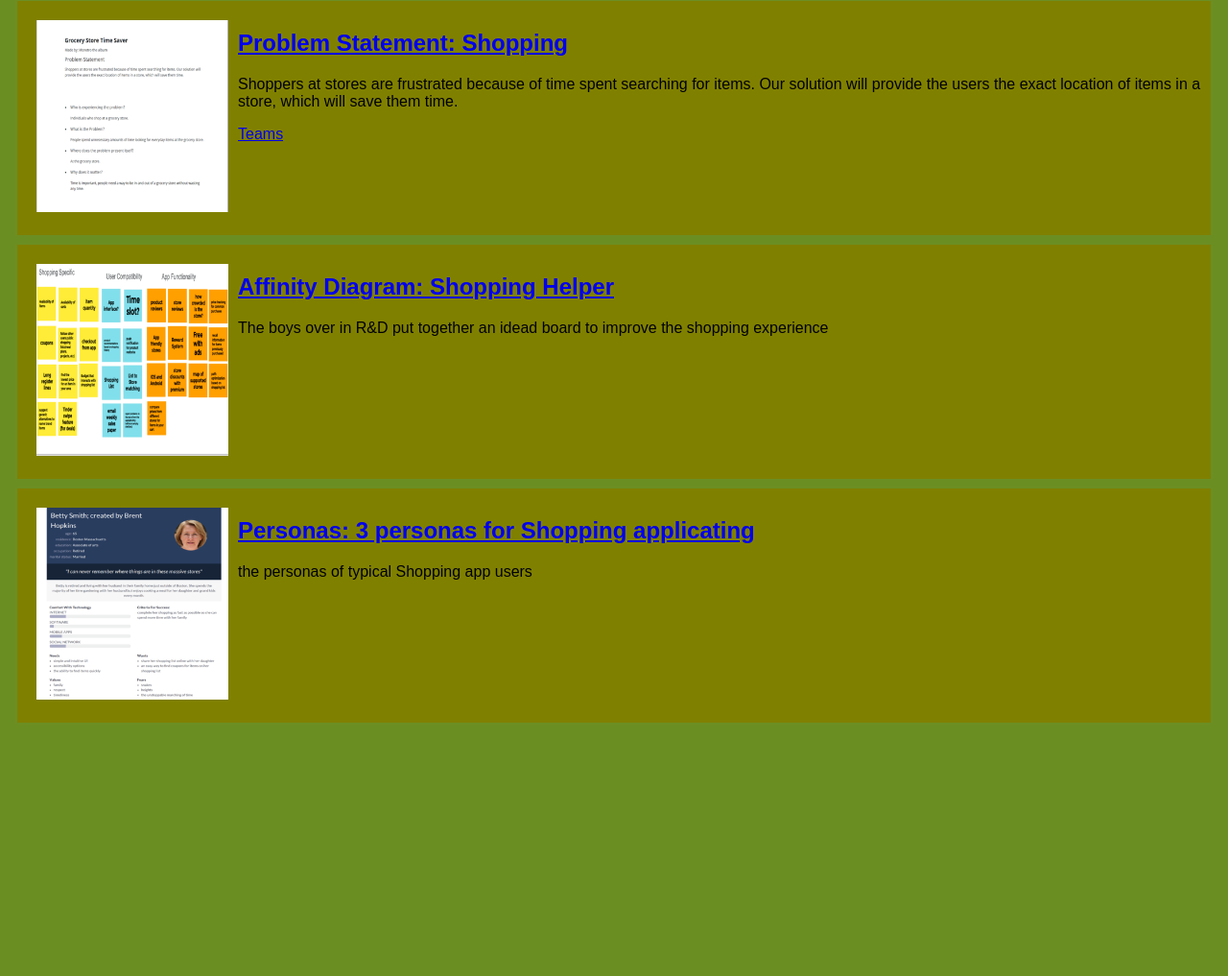
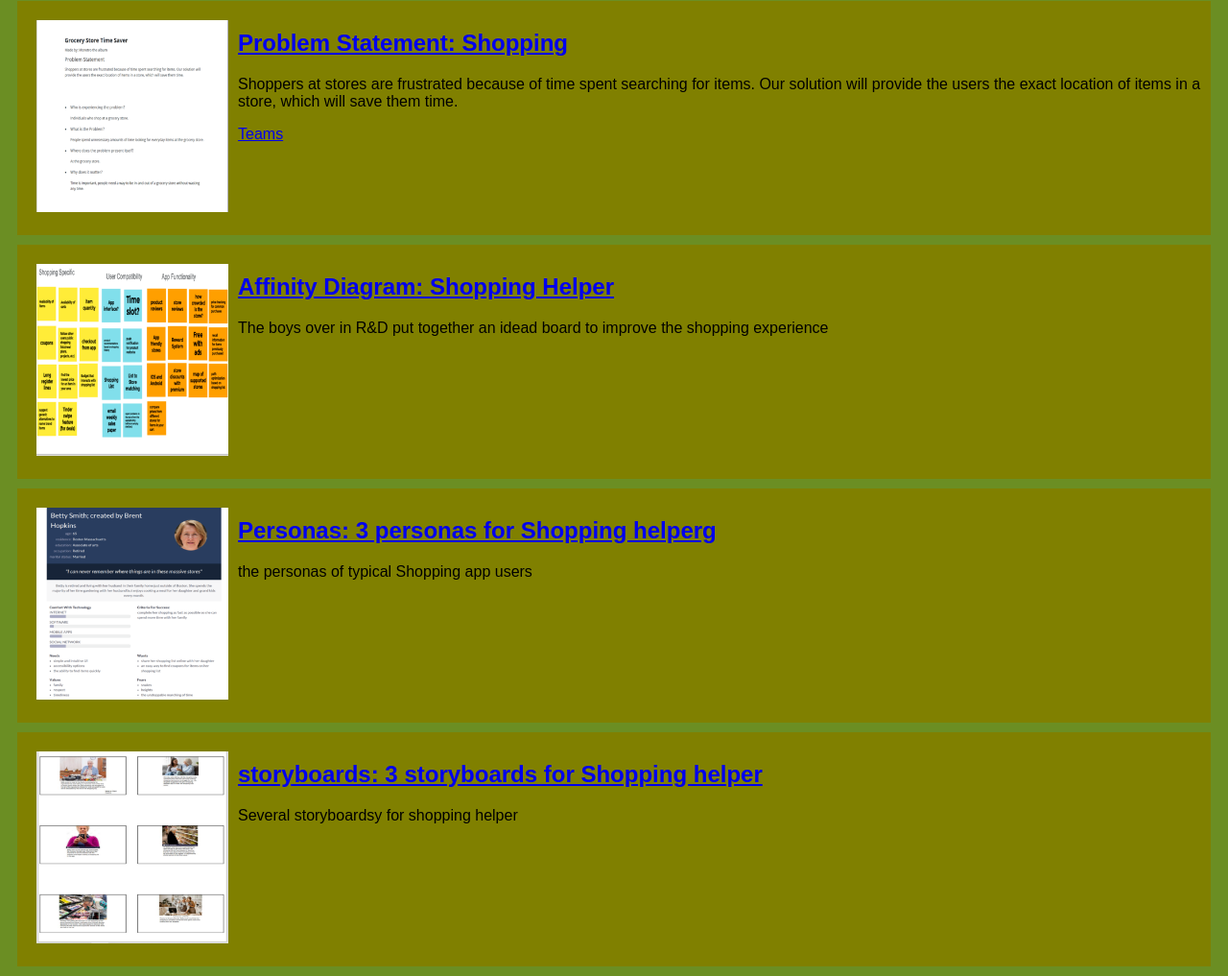
Before and after one commit to BrentpHopkins/BrentHopkins.github.io, a plain HTML site: page index.html in a window 1280 px wide. Shown: the part 79-1096 px from the top of the page at 96% size. Before the commit the page ends 842 px from the top, so only its background shows below. Drawn offline with Linux system fonts and the light colour scheme.

Commit message:
added storyboards

```diff
--- a/index.html
+++ b/index.html
@@ -31,9 +31,18 @@
         <section class = "assignment">
             <a href = "Files/Personas.pdf"><img src = "Images/personna.png"></a>
             <section class = "assignment-details">
-                <a href = "Files/Personas.pdf"><h2>Personas: 3 personas for Shopping applicating </h2></a>
+                <a href = "Files/Personas.pdf"><h2>Personas: 3 personas for Shopping helperg </h2></a>
                 <p>
                        the personas of typical Shopping app users
+                </p>
+            </section>
+        </section>
+        <section class = "assignment">
+            <a href = "Files/storyboards.pdf"><img src = "Images/storyboard.png"></a>
+            <section class = "assignment-details">
+                <a href = "Files/storyboards.pdf"><h2>storyboards: 3 storyboards for Shopping helper </h2></a>
+                <p>
+                       Several storyboardsy for shopping helper
                 </p>
             </section>
         </section>
```
Also changed, not shown: Images/storyboard.png (added), 1 other file.
